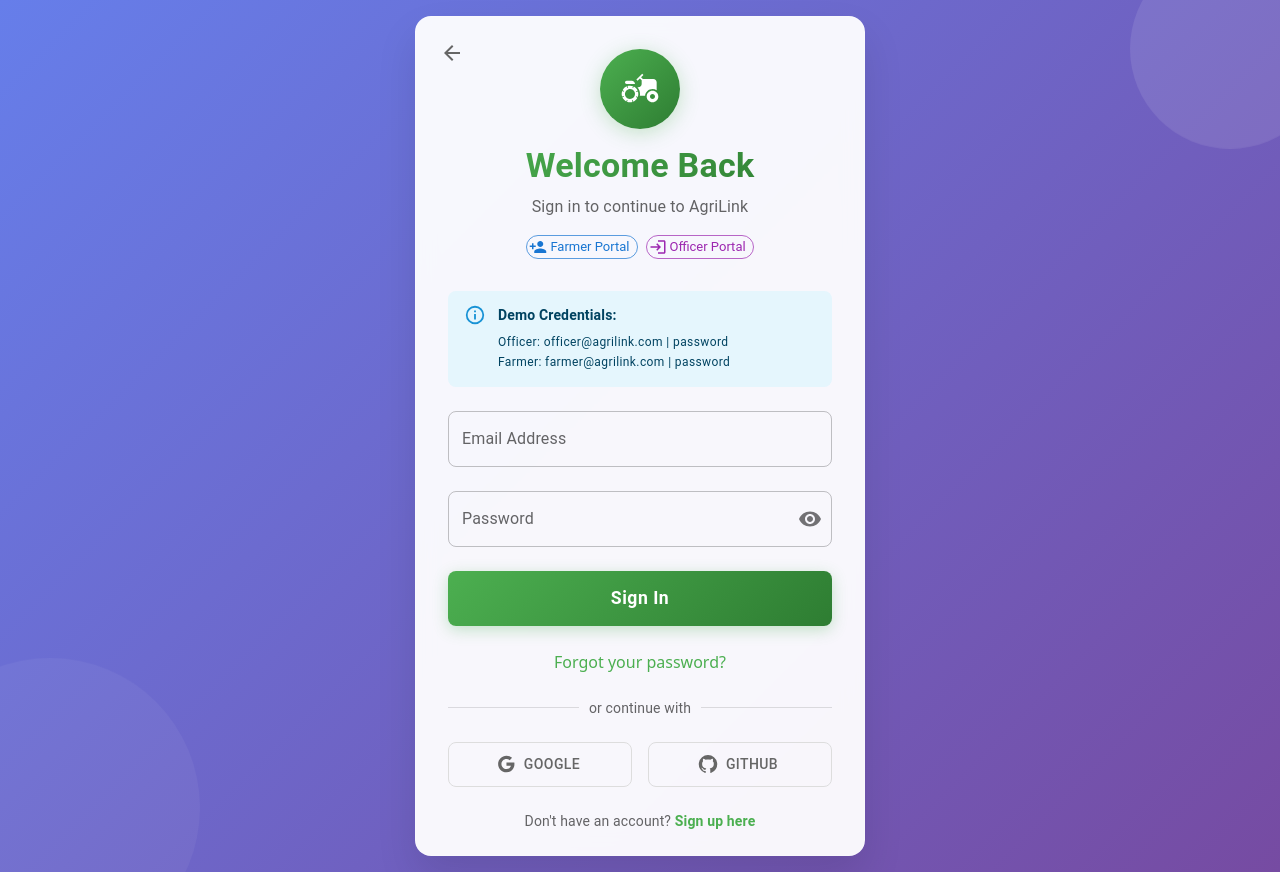
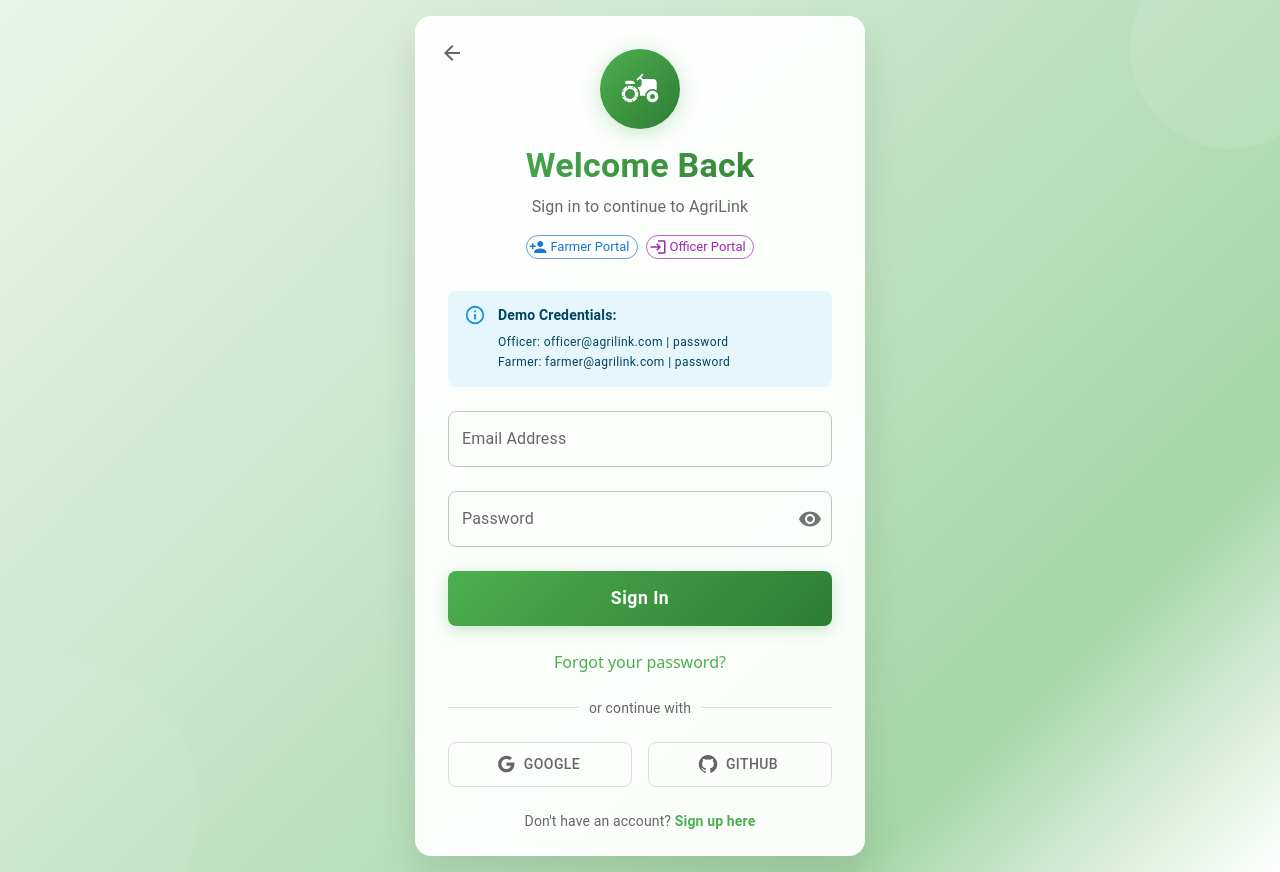
Before and after one commit to Nipun-Yasas/tech-triathlon, a Next.js app: page /auth/signin in a window 1280 px wide. Built offline with nearby package versions, Linux system fonts and the light colour scheme; what @toolpad/core would draw is missing.

Commit message:
added styles for landing page

```diff
--- a/src/app/auth/signin/page.tsx
+++ b/src/app/auth/signin/page.tsx
@@ -96,7 +96,7 @@
       <Box
         sx={{
           minHeight: '100vh',
-          background: 'linear-gradient(135deg, #667eea 0%, #764ba2 100%)',
+          background: 'linear-gradient(135deg, #e8f5e9 0%, #c8e6c9 40%, #a5d6a7 80%, #fff 100%)',
           display: 'flex',
           alignItems: 'center',
           justifyContent: 'center',
--- a/src/app/auth/signup/page.tsx
+++ b/src/app/auth/signup/page.tsx
@@ -143,7 +143,7 @@
       <Box
         sx={{
           minHeight: '100vh',
-          background: 'linear-gradient(135deg, #667eea 0%, #764ba2 100%)',
+          background: 'linear-gradient(135deg, #e8f5e9 0%, #c8e6c9 40%, #a5d6a7 80%, #fff 100%)',
           display: 'flex',
           alignItems: 'center',
           justifyContent: 'center',
```
